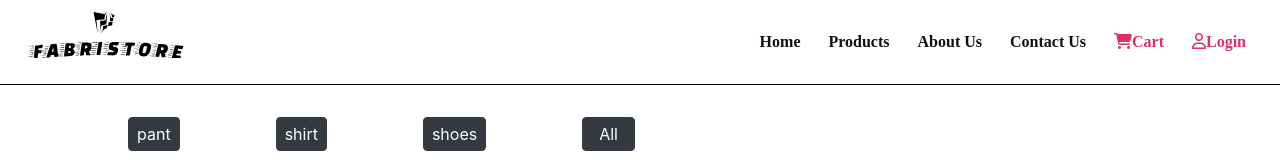
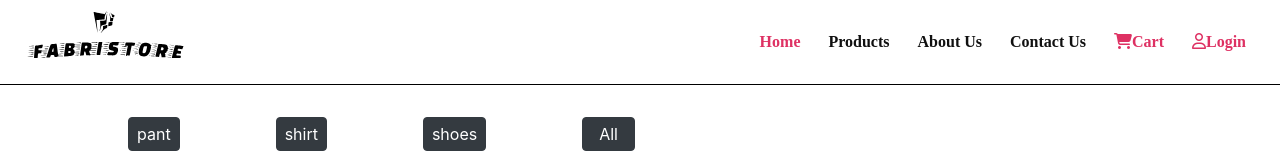
Before and after one commit to mdadnan2023/self-learning-, a React (Create React App) app: page / in a window 1280 px wide. Shown: the top 160 px of the page. Built offline with nearby package versions, Linux system fonts and the light colour scheme.

Commit message:
page link done

```diff
--- a/src/App.js
+++ b/src/App.js
@@ -1,15 +1,24 @@
 import React from "react";
-import { BrowserRouter as Router, Routes, Route } from "react-router-dom";
+import { BrowserRouter, Routes, Route } from "react-router-dom";
 import "./App.css";
 import Home from "./components/homepage/homepage.js";
 import Navbar from "./components/navbar/navbar.jsx";
+import About from "./components/About.js";
+import Contact from "./components/Contact.js";
+import Searching from "./components/Searching.js";
+import productDetails from "./data/productDetails.js";
 
 function App() {
   return (
-    <div>
+    <BrowserRouter>
       <Navbar />
-      <Home />
-    </div>
+      <Routes>
+        <Route path="/" element={<Home />} />
+        <Route path="/product" element={<Searching />} />
+        <Route path="/about" element={<About />} />
+        <Route path="/contact" element={<Contact />} />
+      </Routes>
+    </BrowserRouter>
   );
 }
 
--- a/src/components/navbar/navbar.css
+++ b/src/components/navbar/navbar.css
@@ -55,7 +55,9 @@
     padding: 5px 10px;
     transition: .5s;
 }
-
+.active{
+    color: #DE3163!important;
+}
 
 .wholenav nav ul li:hover{
     background-color: #DE3163;
--- a/src/components/navbar/navbar.jsx
+++ b/src/components/navbar/navbar.jsx
@@ -1,6 +1,7 @@
 import React, { Component } from 'react'
 import './navbar.css'
 import logo from "../assets/logo.svg"
+import { NavLink } from 'react-router-dom';
 
 export default class Navbar extends Component {
 
@@ -19,10 +20,10 @@ export default class Navbar extends Component {
                         <img class="logo-img" src={logo} alt="logo" />
                     </figure>
                     <ul>
-                        <li><a href="/soon">Home</a></li>
-                        <li><a href="/soon">Products</a></li>
-                        <li><a href="/soon">About Us</a></li>
-                        <li><a href="/soon">Contact Us</a></li>
+                        <li><NavLink to="/">Home</NavLink></li>
+                        <li><NavLink to="/product">Products</NavLink></li>
+                        <li><NavLink to="/about">About Us</NavLink></li>
+                        <li><NavLink to="/contact">Contact Us</NavLink></li>
                         <li><a className='icon-btn' href="/soon"><i class="fa-solid fa-cart-shopping"></i>Cart</a></li>
                         <li><a className='icon-btn' href="/soon"><i class="fa-regular fa-user"></i>Login</a></li>
 
--- a/src/index.js
+++ b/src/index.js
@@ -1,13 +1,10 @@
 import React from "react";
 import ReactDOM from "react-dom";
-import { BrowserRouter } from "react-router-dom";
 import App from "./App";
 
 ReactDOM.render(
   <React.StrictMode>
-    <BrowserRouter>
       <App />
-    </BrowserRouter>
   </React.StrictMode>,
   document.getElementById("root")
 );
```
